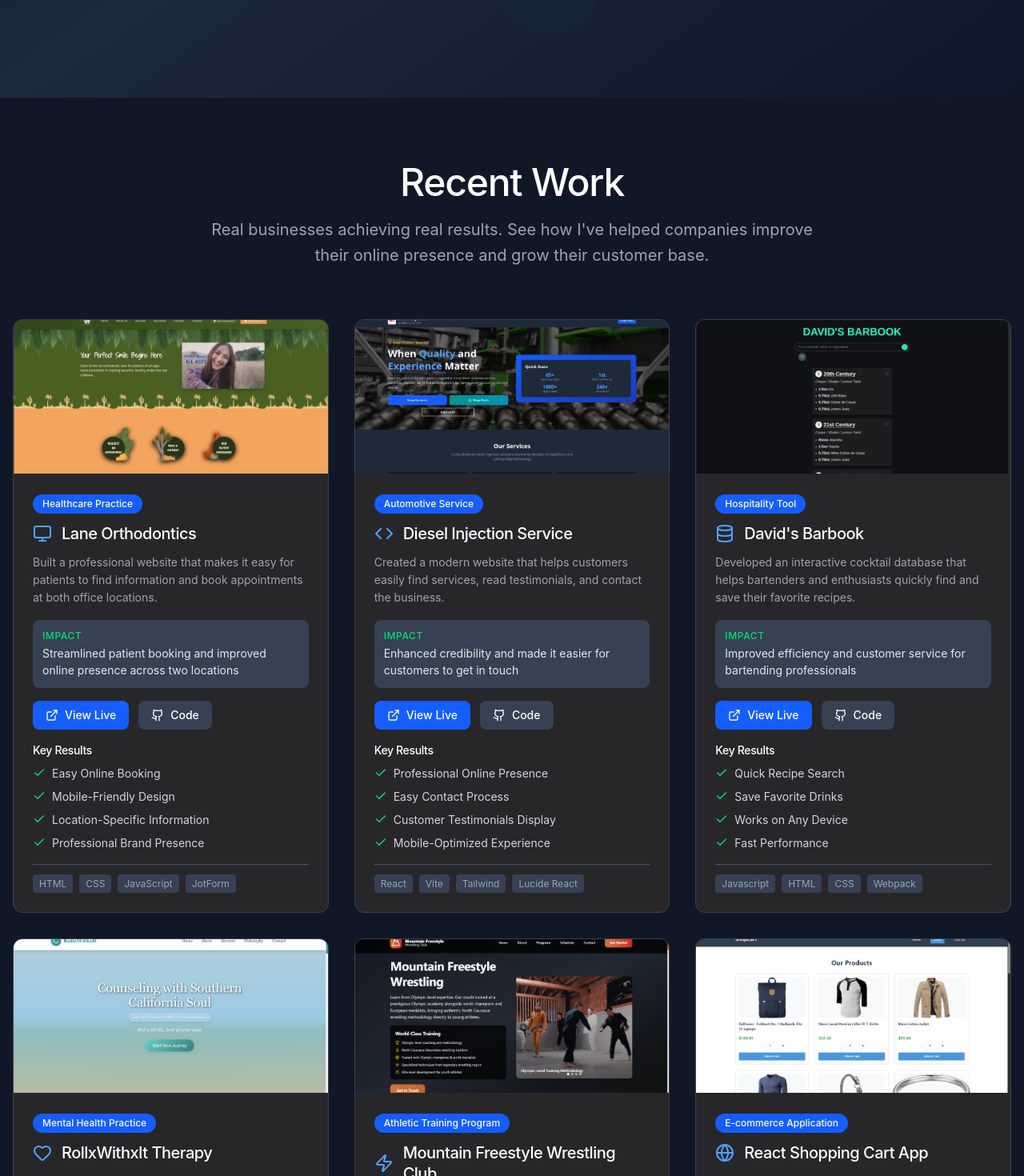
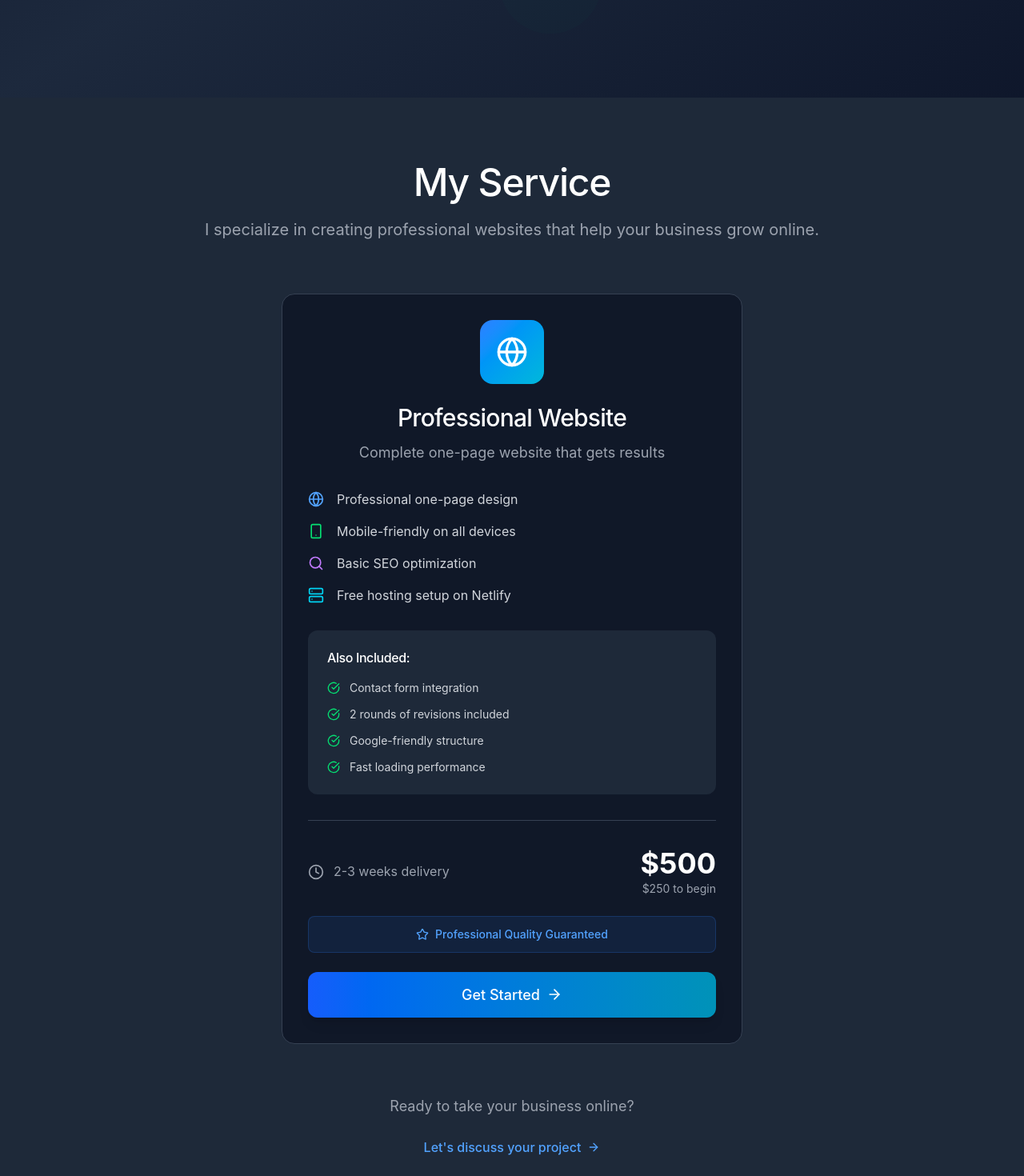
Before and after one commit to Moocifur/portfolio, a React (Vite) app: page / in a window 1280 px wide. Shown: the part 860-2330 px from the top of the page at 80% size. Built offline with nearby package versions, Linux system fonts and the light colour scheme.

Commit message:
services added

```diff
--- a/src/App.jsx
+++ b/src/App.jsx
@@ -1,6 +1,6 @@
 import Header from './components/Header';
 import Hero from './components/Hero';
-// import Services from './components/Services';
+import Services from './components/Services';
 import Projects from './components/Projects';
 import About from './components/About';
 import Contact from './components/Contact';
@@ -14,7 +14,7 @@ function App() {
       >
         <Header />
         <Hero />
-        {/* <Services /> */}
+        <Services />
         <Projects />
         <About />
         <Contact />
--- /dev/null
+++ b/src/components/Services.jsx
@@ -0,0 +1,168 @@
+import React from 'react';
+import {
+    Globe,
+    Smartphone,
+    Search,
+    Server,
+    CheckCircle,
+    Clock,
+    Star,
+    ArrowRight
+} from 'lucide-react';
+
+const Services = () => {
+    const serviceFeatures = [
+        {
+            icon: <Globe className="w-5 h-5" />,
+            text: "Professional one-page design",
+            color: "text-blue-400"
+        },
+        {
+            icon: <Smartphone className="w-5 h-5" />,
+            text: "Mobile-friendly on all devices",
+            color: "text-green-400"
+        },
+        {
+            icon: <Search className="w-5 h-5" />,
+            text: "Basic SEO optimization",
+            color: "text-purple-400"
+        },
+        {
+            icon: <Server className="w-5 h-5" />,
+            text: "Free hosting setup on Netlify",
+            color: "text-cyan-400"
+        }
+    ];
+
+    const additionalFeatures = [
+        "Contact form integration",
+        "2 rounds of revisions included",
+        "Google-friendly structure",
+        "Fast loading performance"
+    ];
+
+    return (
+        <section id="services" className="py-20 bg-gray-800">
+            <div className="container mx-auto px-4">
+
+                {/* Header */}
+                <div className="text-center mb-16">
+                    <h2 className="text-4xl md:text-5xl font-medium mb-4 text-white"
+                        style={{ letterSpacing: '-0.025em', lineHeight: '1.1' }}>
+                        My Service
+                    </h2>
+                    <p className="text-xl text-gray-400 max-w-3xl mx-auto"
+                       style={{ lineHeight: '1.6' }}>
+                        I specialize in creating professional websites that help your business grow online.
+                    </p>
+                </div>
+
+                {/* Service Card */}
+                <div className="max-w-xl mx-auto">
+                    <div className="bg-gray-900 border border-gray-700 rounded-2xl p-8 hover:bg-gray-800/70 transition-all duration-300 hover:scale-105 hover:shadow-2xl group">
+
+                        {/* Header with Icon */}
+                        <div className="text-center mb-8">
+                            <div className="w-20 h-20 bg-gradient-to-br from-blue-500 to-cyan-500 rounded-2xl flex items-center justify-center mx-auto mb-6 group-hover:scale-110 transition-transform duration-300">
+                                <Globe className="w-10 h-10 text-white" />
+                            </div>
+                            <h3 className="text-3xl font-medium text-white mb-3"
+                                style={{ letterSpacing: '-0.025em', lineHeight: '1.2' }}>
+                                Professional Website
+                            </h3>
+                            <p className="text-gray-400 text-lg" style={{ lineHeight: '1.6' }}>
+                                Complete one-page website that gets results
+                            </p>
+                        </div>
+
+                        {/* Main Features */}
+                        <div className="space-y-4 mb-8">
+                            {serviceFeatures.map((feature, index) => (
+                                <div key={index} className="flex items-center space-x-4 group/feature">
+                                    <div className={`${feature.color} group-hover/feature:scale-110 transition-transform`}>
+                                        {feature.icon}
+                                    </div>
+                                    <span className="text-gray-300" style={{ lineHeight: '1.5' }}>
+                                        {feature.text}
+                                    </span>
+                                </div>
+                            ))}
+                        </div>
+
+                        {/* Additional Features */}
+                        <div className="bg-gray-800 rounded-xl p-6 mb-8">
+                            <h4 className="text-white font-medium mb-4" style={{ lineHeight: '1.3' }}>
+                                Also Included:
+                            </h4>
+                            <div className="grid grid-cols-1 gap-3">
+                                {additionalFeatures.map((feature, index) => (
+                                    <div key={index} className="flex items-center space-x-3">
+                                        <CheckCircle className="w-4 h-4 text-green-400 flex-shrink-0" />
+                                        <span className="text-gray-300 text-sm" style={{ lineHeight: '1.5' }}>
+                                            {feature}
+                                        </span>
+                                    </div>
+                                ))}
+                            </div>
+                        </div>
+
+                        {/* Pricing & Timeline */}
+                        <div className="border-t border-gray-700 pt-8">
+                            <div className="flex justify-between items-center mb-6">
+                                <div className="flex items-center space-x-3 text-gray-400">
+                                    <Clock className="w-5 h-5" />
+                                    <span style={{ lineHeight: '1.4' }}>2-3 weeks delivery</span>
+                                </div>
+                                <div className="text-right">
+                                    <div className="text-4xl font-bold text-white"
+                                         style={{ lineHeight: '1.2' }}>
+                                        $500
+                                    </div>
+                                    <div className="text-sm text-gray-400" style={{ lineHeight: '1.4' }}>
+                                        $250 to begin
+                                    </div>
+                                </div>
+                            </div>
+
+                            {/* Quality Badge */}
+                            <div className="flex items-center justify-center space-x-2 mb-6 p-3 bg-blue-500/10 border border-blue-500/20 rounded-lg">
+                                <Star className="w-4 h-4 text-blue-400" />
+                                <span className="text-blue-400 font-medium text-sm" style={{ lineHeight: '1.4' }}>
+                                    Professional Quality Guaranteed
+                                </span>
+                            </div>
+
+                            {/* CTA Button */}
+                            <a
+                                href="#contact"
+                                className="w-full bg-gradient-to-r from-blue-600 to-cyan-600 hover:from-blue-700 hover:to-cyan-700 px-8 py-4 rounded-xl font-medium text-lg text-white transition-all hover:scale-105 shadow-lg hover:shadow-blue-500/25 flex items-center justify-center space-x-2 group/btn"
+                                style={{ lineHeight: '1.4' }}
+                            >
+                                <span>Get Started</span>
+                                <ArrowRight className="w-5 h-5 group-hover/btn:translate-x-1 transition-transform" />
+                            </a>
+                        </div>
+                    </div>
+                </div>
+
+                {/* Bottom CTA */}
+                <div className="text-center mt-16">
+                    <p className="text-gray-400 mb-6 text-lg" style={{ lineHeight: '1.6' }}>
+                        Ready to take your business online?
+                    </p>
+                    <a
+                        href="#contact"
+                        className="inline-flex items-center space-x-2 text-blue-400 hover:text-blue-300 transition-colors font-medium"
+                        style={{ lineHeight: '1.4' }}
+                    >
+                        <span>Let's discuss your project</span>
+                        <ArrowRight className="w-4 h-4" />
+                    </a>
+                </div>
+
+            </div>
+        </section>
+    );
+};
+
+export default Services;
```
